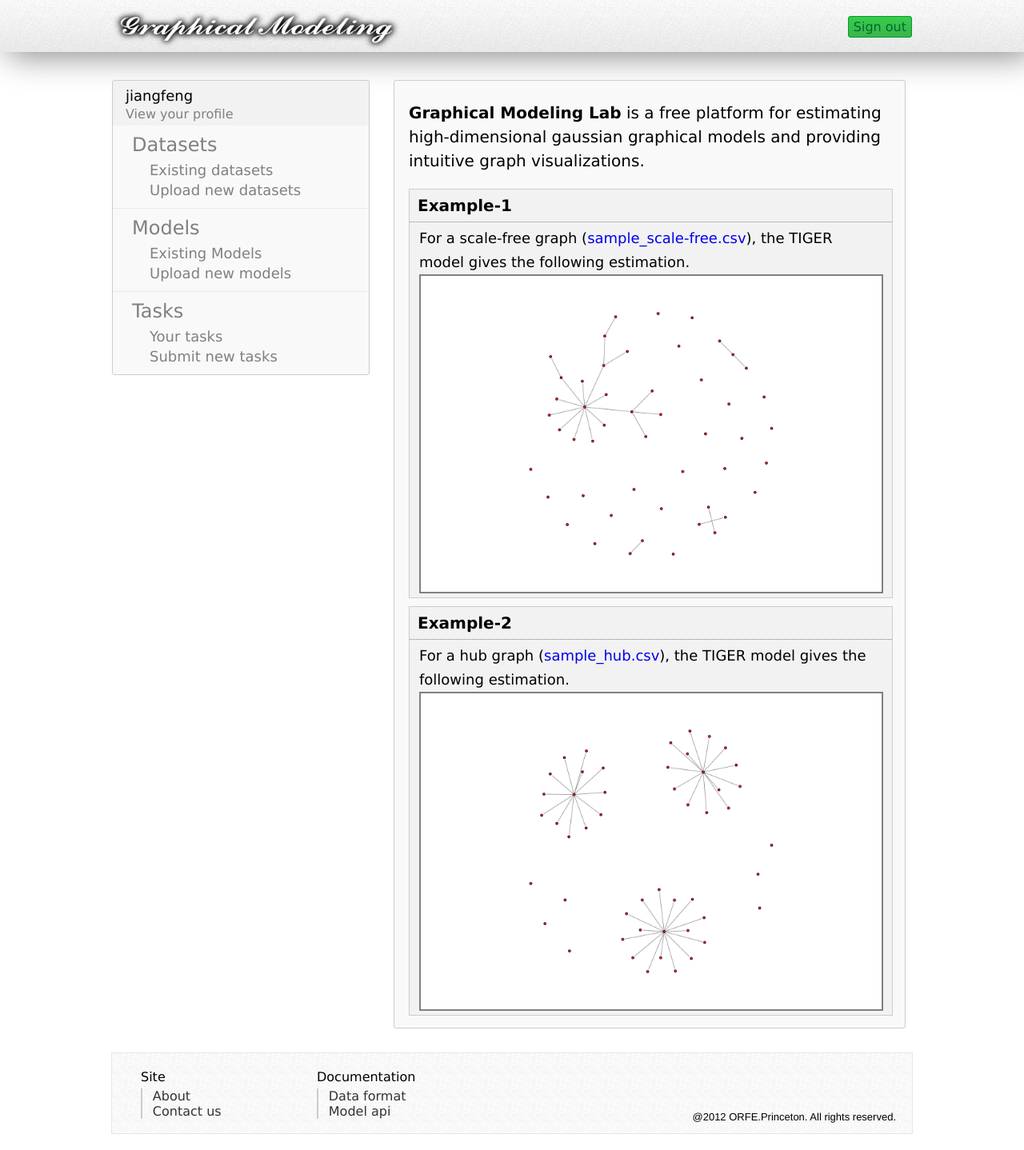
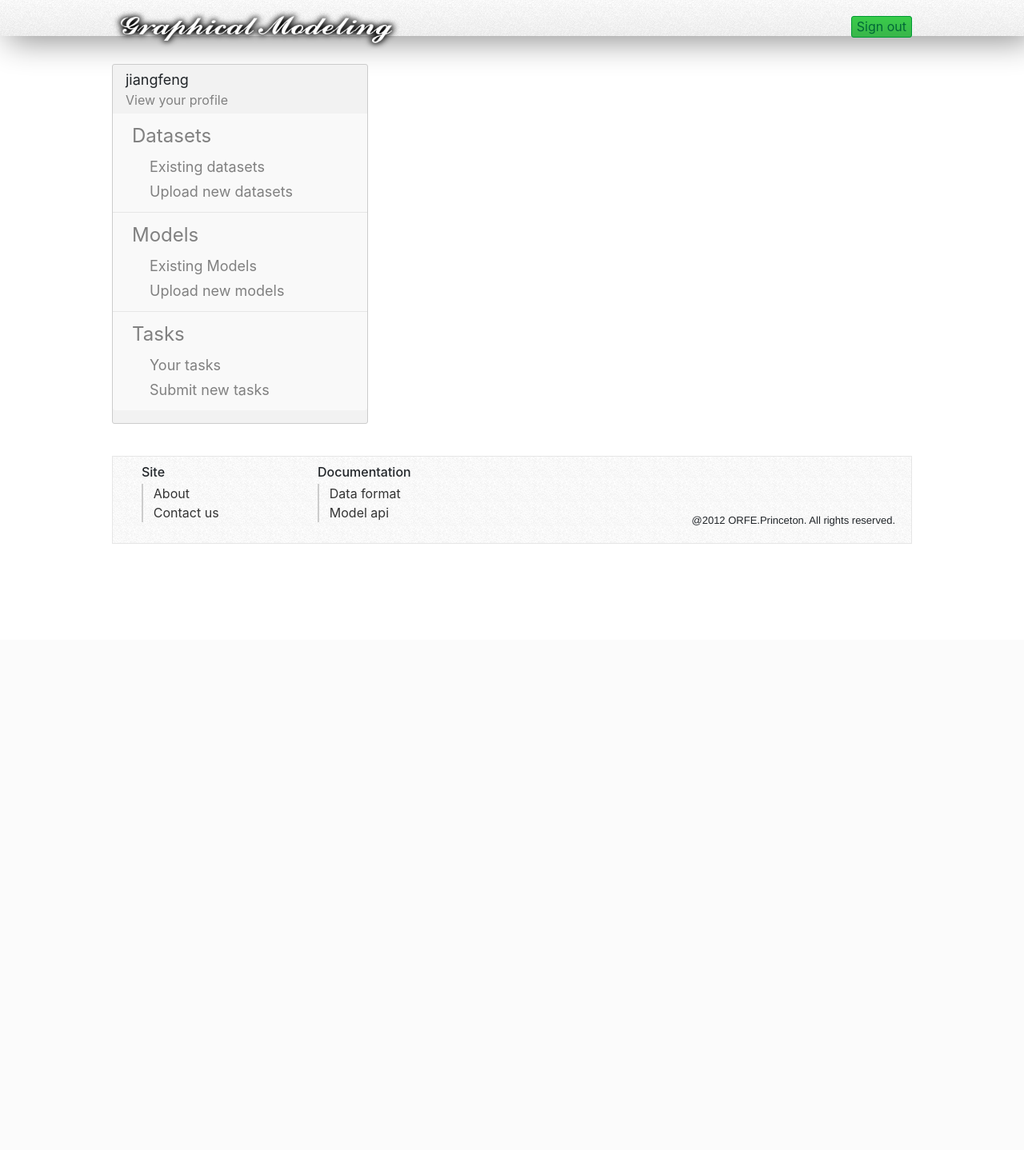
Before and after one commit to jiangfeng1124/bigdata, a Django app: page / in a window 1280 px wide. Shown: the whole page at 80% size. After the commit the page ends 680 px from the top, so only its background shows below. Run offline with Django 3.2, Linux system fonts and the light colour scheme; a user stored in the database is signed in; data comes from the database, SQL or seed files in the repository; some libraries are stand-ins or nearby versions.

Commit message:
new homepage

```diff
--- a/graphmodels/templates/homepage.html
+++ b/graphmodels/templates/homepage.html
@@ -1,35 +1,161 @@
-{% extends "base.html" %}
+{% load tags %}
 
-{% block title %}
-Graphical Modeling Center
-{% endblock %}
+<!DOCTYPE html PUBLIC "-//W3C//DTD XHTML 1.0 Transitional//EN" "http://www.w3.org/TR/xhtml1/DTD/xhtml1-transitional.dtd">
+<html lang="en">
+<head>
+  <meta http-equiv="Content-Type" content="text/html; charset=UTF-8" />
+  <title>{% block title %}{% endblock %}</title>
+  <link rel="stylesheet" type="text/css" href="/medias/css/style.css"/>
+  <link rel="stylesheet" type="text/css" href="/medias/css/base.css"/>
+  <link rel="stylesheet" type="text/css" href="/medias/css/ForceDirected.css"/>
+  <link rel="stylesheet" type="text/css" href="/medias/bootstrap/css/bootstrap.css"/>
+</head>
+<body>
 
-{% block content %}
+  <div id="header" role="banner">
+  <div class="inner">
+    <a class="logo" href="/"><img src="/images/logo.png" width="360" height="50"></a>
 
-  <div id="introduction">
-    <div class="intro_info">
-      <p><b>Graphical Modeling Lab</b> is a free platform for estimating high-dimensional gaussian graphical models and providing intuitive graph visualizations.</p>
-      <div class="example">
-        <div class="example_hd">Example-1</div>
-        <div class="example_bd">
-          For a scale-free graph (<a href="/datasets/46/">sample_scale-free.csv</a>), the TIGER model gives the following estimation.<br>
-          <img src="/images/sample-scale_free.png" width=100%>
-        </div>
-        <div style="clear:both"></div>
-      </div>
-      <div class="example">
-        <div class="example_hd">Example-2</div>
-        <div class="example_bd">
-          For a hub graph (<a href="/datasets/48">sample_hub.csv</a>), the TIGER model gives the following estimation.<br>
-          <img src="/images/sample-hub.png" width=100%>
-        </div>
-        <div style="clear:both"></div>
-      </div>
+<!--
+    <span>
+    <form accept-charset="UTF-8" action="/search/" id="search-form" method="get">
+    {% csrf_token %}
+    <input type="text" id="keyword" name="keyword" placeholder="Search...">
+    <button class="icon-search">q</button>
+    </form>
+    </span>
+-->
 
+    {% if user.is_authenticated %}
+    <span class="user_info"><a class="signout-btn" href="/accounts/logout/">Sign out</a></span>
+    {% else %}
+    <div class="user_info">
+    <span class="divider"></span>
+    <a class="signin-btn "href="/accounts/login/">Sign in</a>
     </div>
-
-    <div style="clear:both"></div>
+    {% endif %}
+  </div>
   </div>
 
+  <div id="content" rose="main">
+  <div class="inner">
 
-{% endblock %}
+  {% if user.is_authenticated %}
+
+  <aside class="aside">
+    <header>
+    <div class="username">{{ user.username }}</div>
+    <a href="/accounts/profile" class="profile-link">View your profile</a>
+    </header>
+    <div class="info">
+    <ul>
+      <li class="li-dataset"><a onclick="return onClickDiv('subli-ds');">Datasets</a>
+      <div id="subli-ds" class="subli">
+        <ul>
+          <li><a class="{% active request "^/datasets/" %}" href="/datasets/">Existing datasets</a></li>
+          <li><a class="{% active request "^/dataset/upload/$" %}" href="/dataset/upload/">Upload new datasets</a></li>
+        </ul>
+      </div>
+      </li>
+      <li class="li-program"><a onclick="return onClickDiv('subli-prog')">Models</a>
+      <div id="subli-prog" class="subli">
+        <ul>
+          <li><a class="{% active request "^/models/" %}" href="/models/">Existing Models</a></li>
+          <li><a class="{% active request "^/model/upload/$" %}" href="/model/upload/">Upload new models</a></li>
+        </ul>
+      </div>
+      </li>
+      <li class="li-task"><a onclick="return onClickDiv('subli-task')">Tasks</a>
+      <div id="subli-task" class="subli">
+        <ul>
+          <li><a class="{% active request "^/tasks/" %}" href="/tasks/">Your tasks</a></li>
+          <li><a class="{% active request "^/task/(submit|new)/" %}" href="/task/submit/">Submit new tasks</a></li>
+        </ul>
+      </div>
+      </li>
+    </ul>
+    </div>
+  </aside>
+
+  <div class="main">
+  {% block content %}{% endblock %}
+  </div>
+
+  {% else %}
+
+  <div class="module">
+  {% block module %}
+    <div class="welcome">
+      <div id="myCarousel" class="carousel slide">
+        <!-- Carousel items -->
+        <div class="carousel-inner">
+          <div class="active item"><img align="middle" src="/images/circos-aq.jpg"></div>
+          <div class="item"><img align="middle" src="/images/circos-car-purchase.png"></div>
+          <div class="item"><img align="middle" src="/images/human-fly.jpg"></div>
+        </div>
+        <!-- Carousel nav -->
+        <a class="carousel-control left" href="#myCarousel" data-slide="prev">&lsaquo;</a>
+        <a class="carousel-control right" href="#myCarousel" data-slide="next">&rsaquo;</a>
+      </div>
+    </div>
+    <div style="clear:both"></div>
+    <div class="guide">
+      <a class="signup-link" href="/accounts/register/">
+        <span>Sign up</span>
+      </a>
+      <div class="what">
+        <h3>What is Graphical Model</h3>
+        <p>
+          "Graphical Model is a probabilistic model for which a graph denotes the conditional independence structure between random variables..."
+        </p>
+      </div>
+      <div class="why">
+        <h3>Why use Graphical Model</h3>
+        <p>
+          "By using Graphical Model, one can intuitively see the correlation between variables....."
+        </p>
+      </div>
+    </div>
+  {% endblock %}
+  </div>
+
+  {% endif %}
+
+  </div> <!-- div for content -->
+  </div> <!-- div for inner   -->
+
+  {% block footer %}
+
+  <div style="clear:both"></div>
+  <div id="footer">
+    <div class="inner">
+      <div class="mod">
+        <h4>Site</h4>
+        <ul>
+          <li><a href="/about">About</a></li>
+          <li><a href="mailto:jiangg@princeton.edu">Contact us</a></li>
+        </ul>
+      </div>
+      <div class="mod">
+        <h4>Documentation</h4>
+        <ul>
+          <li><a href="/specification/dataset">Data format</a></li>
+          <li><a href="/specification/model">Model api</a></li>
+        </ul>
+      </div>
+      <p id="copyright">@2012 ORFE.Princeton. All rights reserved.</p>
+      <div style="clear:both"></div>
+    </div>
+  </div>
+
+  {% endblock %}
+
+  {% block visualization %}
+
+  {% endblock %}
+
+  <script src="/medias/js/tab.js" type="text/javascript" language="javascript"></script>
+  <script src="http://code.jquery.com/jquery-latest.js"></script>
+  <script src="/medias/bootstrap/js/bootstrap.js" type="text/javascript" language="javascript"></script>
+</body>
+</html>
```
